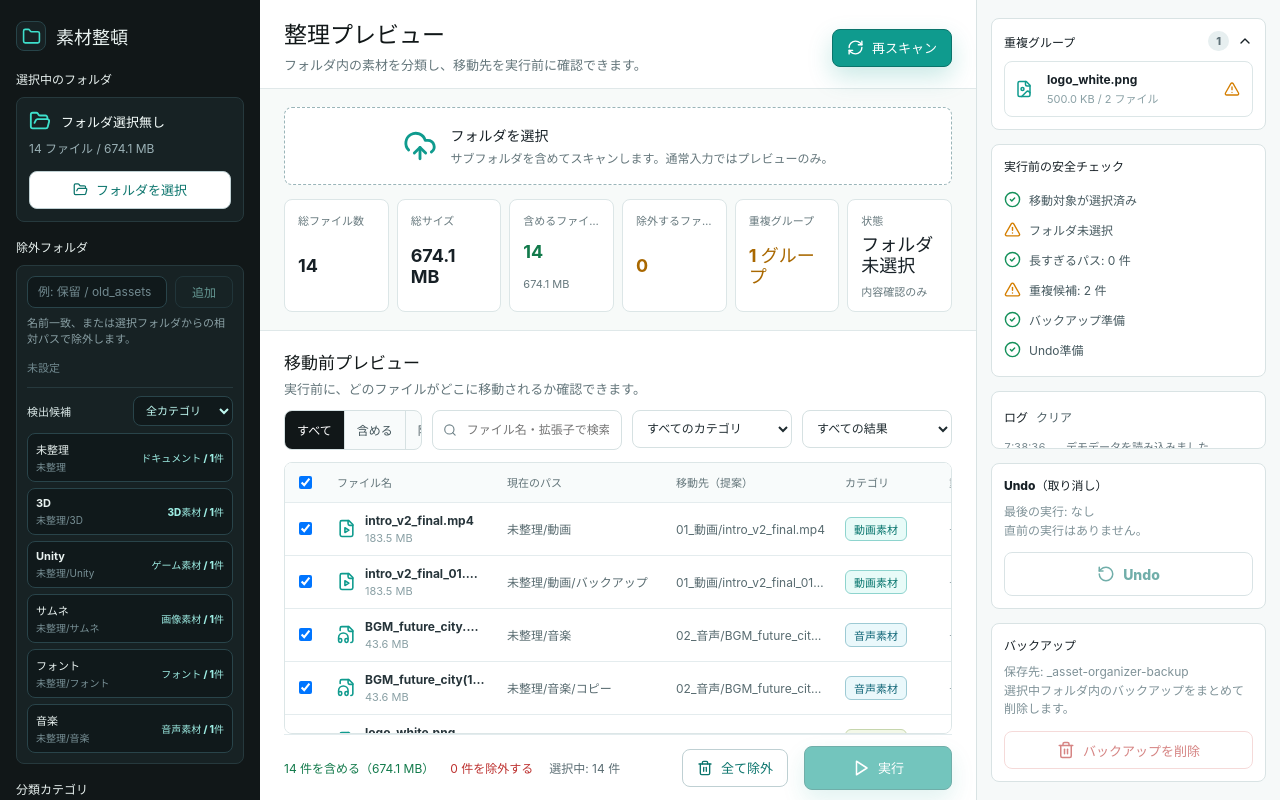
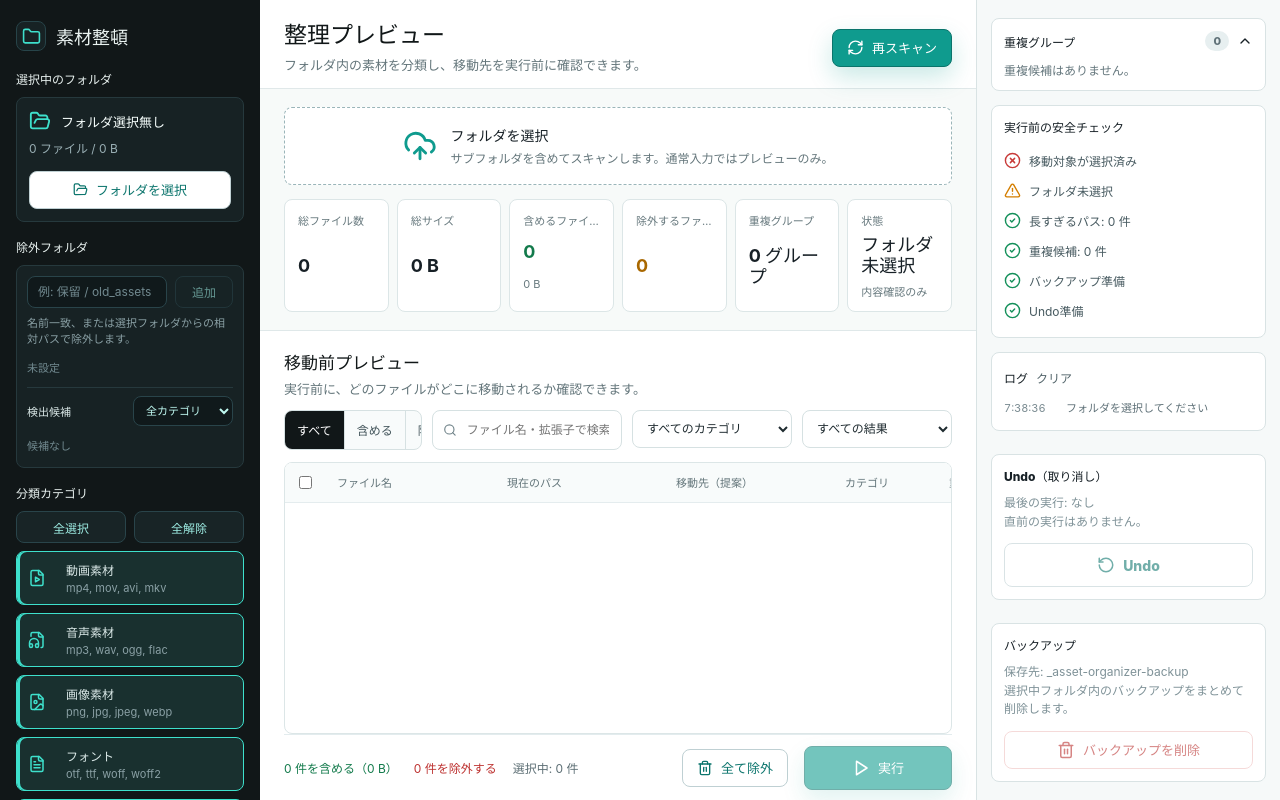
Before and after one commit to mtyAI/FileOrganizer, a React (Vite) app: page / in a window 1280 px wide. Built offline with nearby package versions, Linux system fonts and the light colour scheme.

Commit message:
Remove startup sample data

```diff
--- a/package.json
+++ b/package.json
@@ -1,6 +1,6 @@
 {
   "name": "asset-organizer-mvp",
-  "version": "0.1.0",
+  "version": "0.1.1",
   "private": true,
   "type": "module",
   "main": "electron/main.cjs",
--- a/src/App.jsx
+++ b/src/App.jsx
@@ -110,23 +110,6 @@ const CATEGORY_ICONS = {
   doc: FileText,
   code: FileCode2
 };
-
-const SAMPLE_FILES = [
-  ["intro_v2_final.mp4", "未整理/動画", 192_400_000],
-  ["intro_v2_final_01.mp4", "未整理/動画/バックアップ", 192_400_000],
-  ["BGM_future_city.wav", "未整理/音楽", 45_700_000],
-  ["BGM_future_city(1).wav", "未整理/音楽/コピー", 45_700_000],
-  ["logo_white.png", "未整理/画像/ロゴ", 512_000],
-  ["logo_white (2).png", "未整理/画像/旧データ", 512_000],
-  ["thumbnail_01.jpg", "未整理/サムネ", 1_200_000],
-  ["font_NotoSans_JP.otf", "未整理/フォント", 16_700_000],
-  ["motion_graphics_pack.zip", "未整理/素材パック", 120_300_000],
-  ["Readme.txt", "未整理", 2_000],
-  ["SE_button_click.wav", "未整理/効果音", 128_000],
-  ["overlay_particle_01.mov", "未整理/動画/エフェクト", 67_800_000],
-  ["player_controller.prefab", "未整理/Unity", 84_000],
-  ["city_building_pack.fbx", "未整理/3D", 23_400_000]
-];
 
 const now = () => new Date().toLocaleTimeString("ja-JP", { hour12: false });
 const formatBytes = (bytes) => {
@@ -291,18 +274,7 @@ function App() {
   const inputRef = useRef(null);
   const isDesktopApp = Boolean(window.assetOrganizer);
   const [categories, setCategories] = useState(DEFAULT_CATEGORIES);
-  const [files, setFiles] = useState(() =>
-    SAMPLE_FILES.map(([name, folderPath, size], index) => ({
-      id: makeFileId(`${folderPath}/${name}`, size, index),
-      name,
-      folderPath,
-      currentPath: `${folderPath}/${name}`,
-      size,
-      lastModified: Date.now() - index * 3600000,
-      ext: getExt(name),
-      source: "sample"
-    }))
-  );
+  const [files, setFiles] = useState([]);
   const [rootHandle, setRootHandle] = useState(null);
   const [selectedFolderPath, setSelectedFolderPath] = useState("");
   const [selectedFolderName, setSelectedFolderName] = useState("フォルダ選択無し");
@@ -317,8 +289,7 @@ function App() {
   const [busy, setBusy] = useState(false);
   const [lastOperations, setLastOperations] = useState([]);
   const [logs, setLogs] = useState([
-    { time: now(), type: "info", message: "デモデータを読み込みました" },
-    { time: now(), type: "ok", message: "移動前プレビューを表示中です" }
+    { time: now(), type: "info", message: "フォルダを選択してください" }
   ]);
 
   const plan = useMemo(() => buildPlan(files, categories, includeMap), [files, categories, includeMap]);
```
Also changed, not shown: 2 other files (tests, documents, lock files or other folders).
